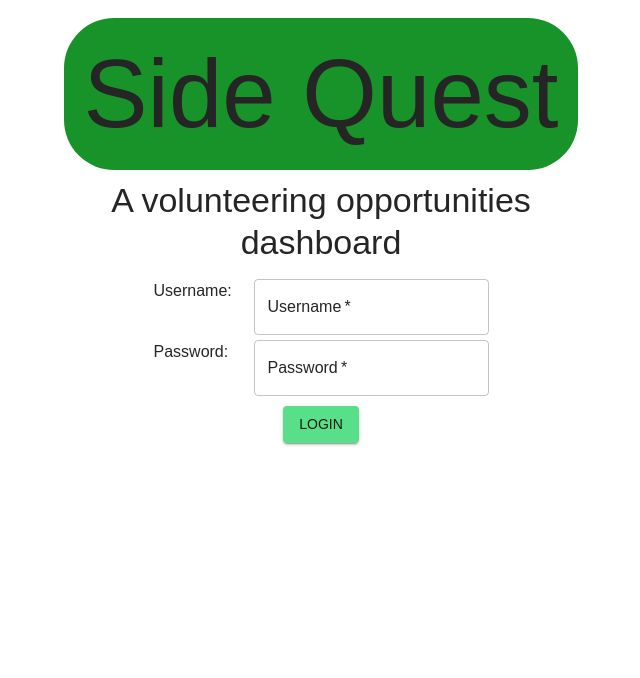
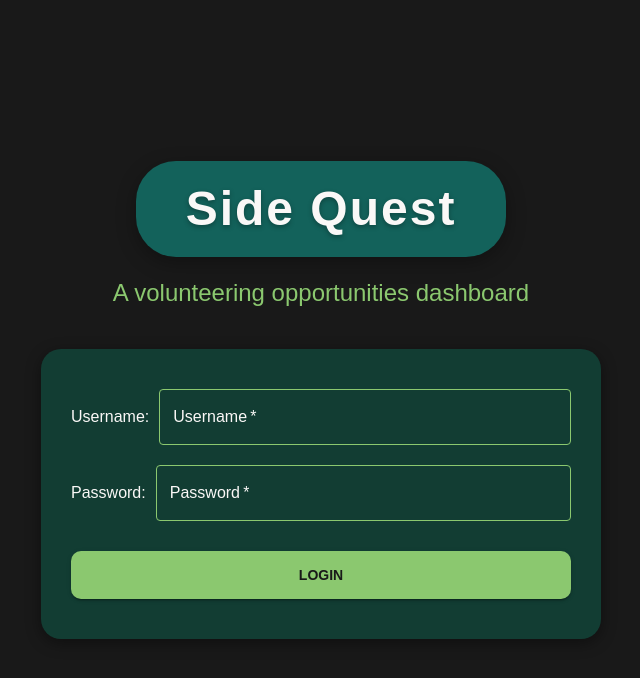
Before and after one commit to keeryn04/Volunteer-Community-App, a React (Vite) app in the folder frontend/: page / in a window 1280 px wide. Shown: the top 678 px of the page, without its empty margins (319-959 px from the left). Built offline with nearby package versions, Linux system fonts and the light colour scheme.

Commit message:
FE - STYLE: Added login page styling

```diff
--- a/frontend/index.html
+++ b/frontend/index.html
@@ -1,12 +1,12 @@
 <!doctype html>
-<html lang="en">
+<html lang="en" style="background-color: #191919;">
   <head>
     <meta charset="UTF-8" />
     <link rel="icon" type="image/svg+xml" href="/vite.svg" />
     <meta name="viewport" content="width=device-width, initial-scale=1.0" />
     <title>test-project</title>
   </head>
-  <body>
+  <body style="margin: 0;">
     <div id="root"></div>
     <script type="module" src="/src/main.tsx"></script>
   </body>
--- a/frontend/src/Components/GeneralComponents/Header.tsx
+++ b/frontend/src/Components/GeneralComponents/Header.tsx
@@ -60,7 +60,6 @@ const Header: React.FC = () => {
   return (
     <AppBar
       position="static"
-      color="default"
       elevation={2}
       sx={{
         position: "fixed",
@@ -70,6 +69,7 @@ const Header: React.FC = () => {
         left: 0,
         overflowX: "hidden",
         margin: 0,
+        bgcolor: "#123D33",
       }}
     >
       <Toolbar sx={{ position: "relative", justifyContent: "space-between" }}>
@@ -106,6 +106,7 @@ const Header: React.FC = () => {
             left: "50%",
             transform: "translateX(-50%)",
             fontWeight: 600,
+            color: "#FAF8F7"
           }}
         >
           SideQuest
--- a/frontend/src/Components/UserComponents/EventCard.tsx
+++ b/frontend/src/Components/UserComponents/EventCard.tsx
@@ -58,7 +58,8 @@ const EventCard: React.FC<EventCardProps> = ({event, onReloadEvents}) => {
                     position: "absolute",
                     top: "50%",
                     left: "50%",
-                    transform: "translate(-50%, -50%)"
+                    transform: "translate(-50%, -50%)",
+                    bgcolor: "#13625B"
                 }}
                 >
                     {/* Top Image */}
@@ -76,11 +77,12 @@ const EventCard: React.FC<EventCardProps> = ({event, onReloadEvents}) => {
                             <Typography
                                 variant="h6"
                                 component="div"
+                                color="#FAF8F7"
                                 sx={{ fontWeight: 600, mr: 1 }}
                             >
                                 {event.title}
                             </Typography>
-                            <Typography variant="body2" color="text.secondary">
+                            <Typography variant="body2" color="#8BC86F">
                                 {event.organizationLabel}
                             </Typography>
                         </Box>
@@ -88,14 +90,14 @@ const EventCard: React.FC<EventCardProps> = ({event, onReloadEvents}) => {
                         {/* Location + Time */}
                         <Typography
                         variant="body2"
-                        color="text.secondary"
+                        color="#8BC86F"
                         sx={{ mb: 1 }}
                         >
                         {event.location} • {event.time}
                         </Typography>
 
                         {/* Description */}
-                        <Typography variant="body2" color="text.primary">
+                        <Typography variant="body2" color="#FAF8F7">
                         {event.description}
                         </Typography>
                         <Box sx={{display:"flex", justifyContent:"right"}}>
--- a/frontend/src/Components/UserComponents/RewardsCard.tsx
+++ b/frontend/src/Components/UserComponents/RewardsCard.tsx
@@ -17,7 +17,7 @@ const rewardModalStyle = {
         left: '50%',
         transform: 'translate(-50%, -50%)',
         width: 400,
-        bgcolor: 'background.paper',
+        bgcolor: '#13625B',
         border: '2px solid #000',
         boxShadow: 24,
         p: 4,
@@ -56,6 +56,7 @@ const RewardsCard: React.FC<RewardCardProps> = ({reward, redeemed, onRedeem}) =>
                 position: "relative",
                 zIndex: 1,
                 maxWidth: 250,
+                height: 450,
                 borderRadius: 3,
                 boxShadow: 3,
                 overflow: "hidden",
--- a/frontend/src/index.css
+++ b/frontend/src/index.css
@@ -23,10 +23,10 @@ a:hover {
 }
 
 body {
-  margin: 0;
+  margin: 0 !important;
   display: flex;
   place-items: center;
-  min-width: 320px;
+  min-width: 100vw;
   min-height: 100vh;
 }
 
--- a/frontend/src/pages/GeneralPages/Login.tsx
+++ b/frontend/src/pages/GeneralPages/Login.tsx
@@ -9,14 +9,18 @@ const LoginPage = () => {
 
     const [username, setUsername] = useState("");
     const [password, setPassword] = useState("");
+    const [inputError, setInputError] = useState(false);
 
     const navigate = useNavigate();
 
     const handleSubmit = async (e: React.FormEvent<HTMLFormElement>) => {
         e.preventDefault();
         const userId: String = (await userLogin(username, password)).userId
-        if(userId === "-1")
+        if(userId === "-1"){
+            setInputError(true);
             return null;
+        }
+        setInputError(false);
         //Setting expiry date for tomorrow (24hrs from now)
         const today: Date = new Date();
         const tomorrow: Date = new Date(today);
@@ -27,47 +31,151 @@ const LoginPage = () => {
     }
 
     return(
-        <Box sx={{display:"flex", alignItems:"center", flexDirection:"column"}}>
+        <Box
+        sx={{
+            display: "flex",
+            alignItems: "center",
+            flexDirection: "column",
+            minHeight: "100vh",
+            minWidth: "100vw",
+            backgroundColor: "#191919", // dark base background
+            justifyContent: "center",
+            color: "#FAF8F7",
+        }}
+        >
         {/* Title */}
-            <Box bgcolor="primary.main" sx={{padding:"20px", margin:"10px", borderRadius:"50px"}}>
-                <Typography variant="h1" >Side Quest</Typography>
+        <Box
+            sx={{
+            backgroundColor: "#13625B", // teal-green accent
+            padding: "20px 50px",
+            marginBottom: "20px",
+            borderRadius: "40px",
+            boxShadow: "0 6px 20px rgba(0, 0, 0, 0.3)",
+            }}
+        >
+            <Typography
+            variant="h1"
+            sx={{
+                fontSize: "3rem",
+                fontWeight: 700,
+                letterSpacing: "2px",
+                color: "#FAF8F7",
+                textShadow: "0 2px 5px rgba(0,0,0,0.3)",
+            }}
+            >
+            Side Quest
+            </Typography>
         </Box>
 
         {/* Subtitle */}
-            <Typography width="550px" variant="h4" textAlign="center">A volunteering opportunities dashboard</Typography>
+        <Typography
+            width="550px"
+            variant="h5"
+            textAlign="center"
+            sx={{
+            color: "#8BC86F",
+            marginBottom: "40px",
+            fontWeight: 400,
+            }}
+        >
+            A volunteering opportunities dashboard
+        </Typography>
 
         {/* Login Section */}
         <Box
-                width="550px"
-                sx={{display:"flex", flexDirection:"column", margin:"10px", alignItems:"center"}}
+            width="500px"
             component="form"
             onSubmit={handleSubmit}
+            sx={{
+            display: "flex",
+            flexDirection: "column",
+            alignItems: "center",
+            backgroundColor: "#123D33",
+            padding: "40px 30px",
+            borderRadius: "20px",
+            boxShadow: "0 4px 15px rgba(0,0,0,0.4)",
+            }}
         >
-                <Box sx={{display:"flex", flexDirection:"row", margin:"5px"}}>
-                    <Typography width="90px" sx={{marginRight:"10px"}}>Username:</Typography>
+            {/* Username */}
+            <Box sx={{ display: "flex", flexDirection: "row", alignItems: "center", marginBottom: "20px", width: "100%" }}>
+            <Typography
+                width="90px"
+                sx={{ marginRight: "10px", fontWeight: 500, color: "#FAF8F7" }}
+            >
+                Username:
+            </Typography>
             <TextField
+                fullWidth
                 label="Username"
                 type="username"
                 variant="outlined"
                 value={username}
                 onChange={(e) => setUsername(e.target.value)}
                 required
-                    ></TextField>
+                sx={{
+                "& .MuiOutlinedInput-root": {
+                    "& fieldset": { borderColor: "#8BC86F" },
+                    "&:hover fieldset": { borderColor: "#13625B" },
+                    "&.Mui-focused fieldset": { borderColor: "#8BC86F" },
+                },
+                "& .MuiInputLabel-root": { color: "#FAF8F7" },
+                "& .MuiInputBase-input": { color: "#FAF8F7" },
+                }}
+            />
             </Box>
-                <Box sx={{display:"flex", flexDirection:"row", paddingBottom:"10px"}}>
-                    <Typography width="90px" sx={{marginRight:"10px"}}>Password:</Typography>
+
+            {/* Password */}
+            <Box sx={{ display: "flex", flexDirection: "row", alignItems: "center", marginBottom: "30px", width: "100%" }}>
+            <Typography
+                width="90px"
+                sx={{ marginRight: "10px", fontWeight: 500, color: "#FAF8F7" }}
+            >
+                Password:
+            </Typography>
             <TextField
+                fullWidth
                 label="Password"
                 type="password"
                 variant="outlined"
                 value={password}
                 onChange={(e) => setPassword(e.target.value)}
                 required
-                    ></TextField>
+                error={inputError}
+                sx={{
+                "& .MuiOutlinedInput-root": {
+                    "& fieldset": { borderColor: "#8BC86F" },
+                    "&:hover fieldset": { borderColor: "#13625B" },
+                    "&.Mui-focused fieldset": { borderColor: "#8BC86F" },
+                },
+                "& .MuiInputLabel-root": { color: "#FAF8F7" },
+                "& .MuiInputBase-input": { color: "#FAF8F7" },
+                }}
+            />
             </Box>
-                <Button color="secondary" variant="contained" type="submit">Login</Button>
+
+            {/* Button */}
+            <Button
+            color="secondary"
+            variant="contained"
+            type="submit"
+            sx={{
+                backgroundColor: "#8BC86F",
+                color: "#191919",
+                fontWeight: 600,
+                width: "100%",
+                padding: "12px",
+                borderRadius: "10px",
+                "&:hover": {
+                backgroundColor: "#13625B",
+                color: "#FAF8F7",
+                },
+            }}
+            >
+            Login
+            </Button>
         </Box>
         </Box>
+
     )
 }
 
--- a/frontend/src/pages/UserPages/RewardsStore.tsx
+++ b/frontend/src/pages/UserPages/RewardsStore.tsx
@@ -68,23 +68,25 @@ const RewardsStore: React.FC = () => {
       >
         <Box
           sx={{
-            backgroundColor: "#FFD700", // gold
+            backgroundColor: "#8BC86F", // green
             borderRadius: "16px",
             padding: "8px 20px",
             boxShadow: 2,
+            marginLeft:"88px",
+            marginTop: "12px"
           }}
         >
           <Typography
             variant="h6"
             component="div"
-            color="black"
+            color="#191919"
             sx={{ fontWeight: 600 }}
           >
             POINTS: {userPoints && userPoints.toString()}
           </Typography>
         </Box>
       </Box>
-        <Box width="100%" height="100%" sx={{display:"flex", justifyContent:"center"}}>
+        <Box maxWidth="100%" maxHeight="100%" padding="48px" sx={{display:"flex", justifyContent:"center"}}>
           <Grid container rowSpacing={6} columnSpacing={7} justifyContent="center">
             {loadedRewards && loadedRewards.map((item, index) => (
               <Grid key={index}>
```
Lines whose indentation alone changed are shown as unchanged.
